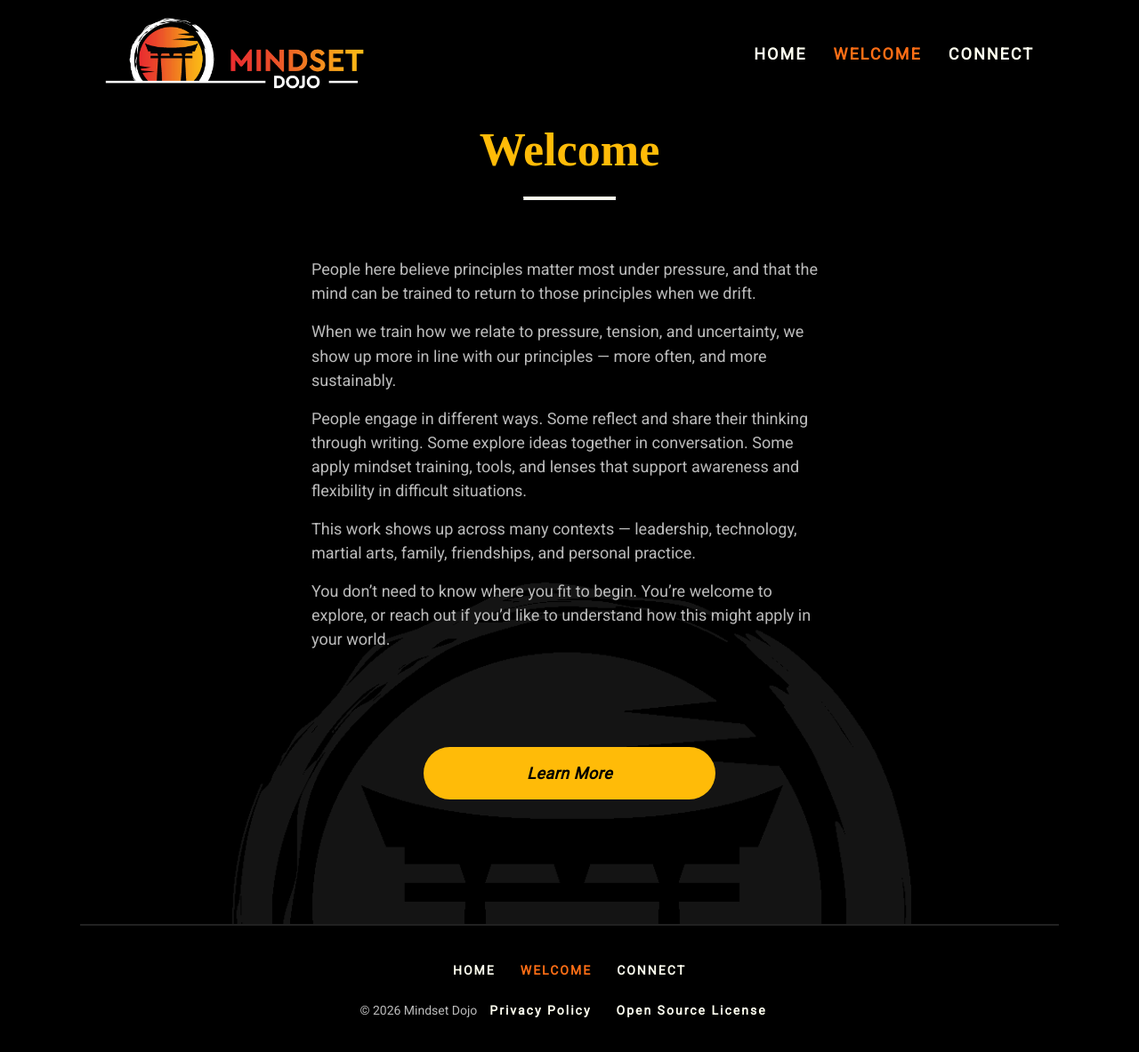
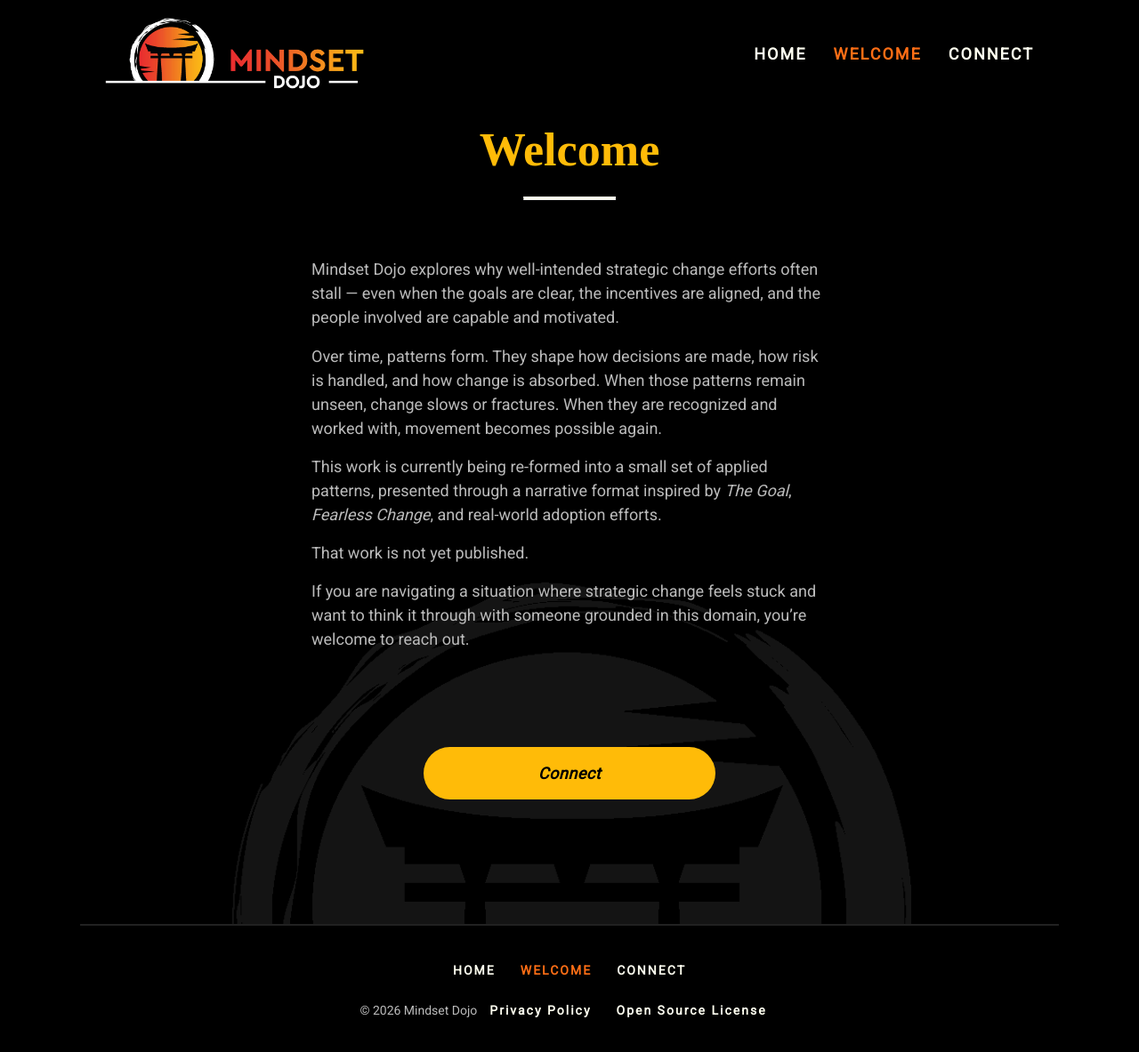
Before and after one commit to mindset-dojo/mindset-dojo.github.io, a Jekyll site: the page built from welcome.md, in a window 1280 px wide and 1228 px high. Shown: the top 1183 px of the window at 89% size. Built offline with Jekyll 4.4.1, drawn with Linux system fonts in a browser that asks for light colours; some web fonts are replaced.

Commit message:
refactor: for something new to come, something old must go

```diff
--- a/_data/sections/connect.yaml
+++ b/_data/sections/connect.yaml
@@ -1,9 +1,13 @@
 ---
 title: Connect
 title_mark: Connect
-meta: Contact and connection with Mindset Dojo
+meta: Conversation and contact
 description: |
-  If something here resonates — or if you’re curious how this work might apply in your context — you’re welcome to reach out.
+  If something here resonates — or if you’re working with a strategic change
+  effort that feels stalled or difficult to unlock — you’re welcome to reach out.
+
+  This is not a program or a mailing list.
+  It’s simply a place to start a conversation.
 sections:
   - type: markdown
     data:
@@ -12,7 +16,6 @@ sections:
     data:
       label: Reach Out
       items:
-        - "Email: <a href=\"mailto:sensei@dojo.center\">sensei@dojo.center</a>"
-        - "Video: <a href=\"https://connect.mindset.dojo.center\">Schedule</a>"
-        - "GitHub: <a href=\"https://github.com/mindset-dojo/mindset-dojo.github.io\">Engage</a>"
+        - "Email: <a href=\"mailto:michael@basil.one\">michael@basil.one</a>"
+        - "Conversation: <a href=\"https://connect.michael.basil.one\">Schedule</a>"
 ...
--- a/_data/sections/home.yaml
+++ b/_data/sections/home.yaml
@@ -1,11 +1,16 @@
 ---
-title: Principles First
-title_mark: Principles First
-meta: Principles first mindset training and authorship commons
+title: Unlocking Strategic Change
+title_mark: Unlocking
+meta: Patterns for unlocking strategic change
 description: |
-  Mindset Dojo is a community for people who want to explore what it means to live a principles-first life — especially when it matters most.
+  Mindset Dojo is a body of work focused on why strategic change efforts get stuck —
+  and how they begin to unlock when underlying patterns of behavior, attention,
+  and interaction become visible.
 
-  This is a place for reflection, conversation, and practice, grounded in the belief that how we relate to pressure shapes who we become.
+  This work draws on lived experience inside real organizational change,
+  as well as pattern-based approaches to adoption and integration.
+
+  The next evolution of this work is being shaped into a compact, narrative form.
 sections:
   - type: markdown
     data:
--- a/_data/sections/welcome.yaml
+++ b/_data/sections/welcome.yaml
@@ -1,17 +1,26 @@
 ---
 title: Welcome
 title_mark: Welcome
-meta: Orientation to the Mindset Dojo community and practice
+meta: Orientation to the Mindset Dojo work
 description: |
-  People here believe principles matter most under pressure, and that the mind can be trained to return to those principles when we drift.
+  Mindset Dojo explores why well-intended strategic change efforts often stall —
+  even when the goals are clear, the incentives are aligned, and the people involved
+  are capable and motivated.
 
-  When we train how we relate to pressure, tension, and uncertainty, we show up more in line with our principles — more often, and more sustainably.
+  Over time, patterns form.
+  They shape how decisions are made, how risk is handled, and how change is absorbed.
+  When those patterns remain unseen, change slows or fractures.
+  When they are recognized and worked with, movement becomes possible again.
 
-  People engage in different ways. Some reflect and share their thinking through writing. Some explore ideas together in conversation. Some apply mindset training, tools, and lenses that support awareness and flexibility in difficult situations.
+  This work is currently being re-formed into a small set of applied patterns,
+  presented through a narrative format inspired by *The Goal*,
+  *Fearless Change*, and real-world adoption efforts.
 
-  This work shows up across many contexts — leadership, technology, martial arts, family, friendships, and personal practice.
+  That work is not yet published.
 
-  You don’t need to know where you fit to begin. You’re welcome to explore, or reach out if you’d like to understand how this might apply in your world.
+  If you are navigating a situation where strategic change feels stuck
+  and want to think it through with someone grounded in this domain,
+  you’re welcome to reach out.
 sections:
   - type: markdown
     data:
@@ -19,8 +28,6 @@ sections:
   - type: ctas
     data:
       items:
-        - label: Explore the Commons
-          ref: commons
-        - label: Learn More
+        - label: Connect
           ref: connect
 ...
```
